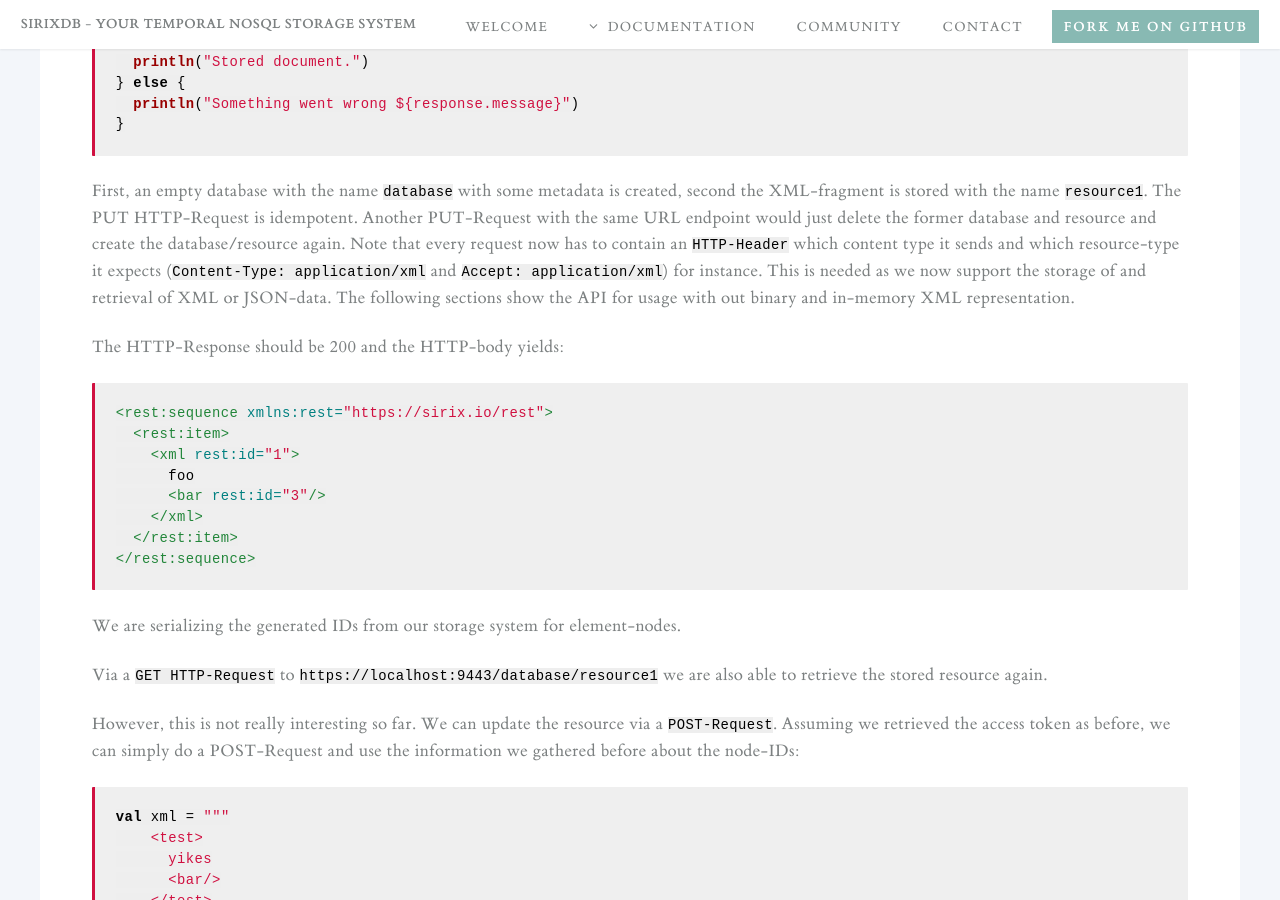
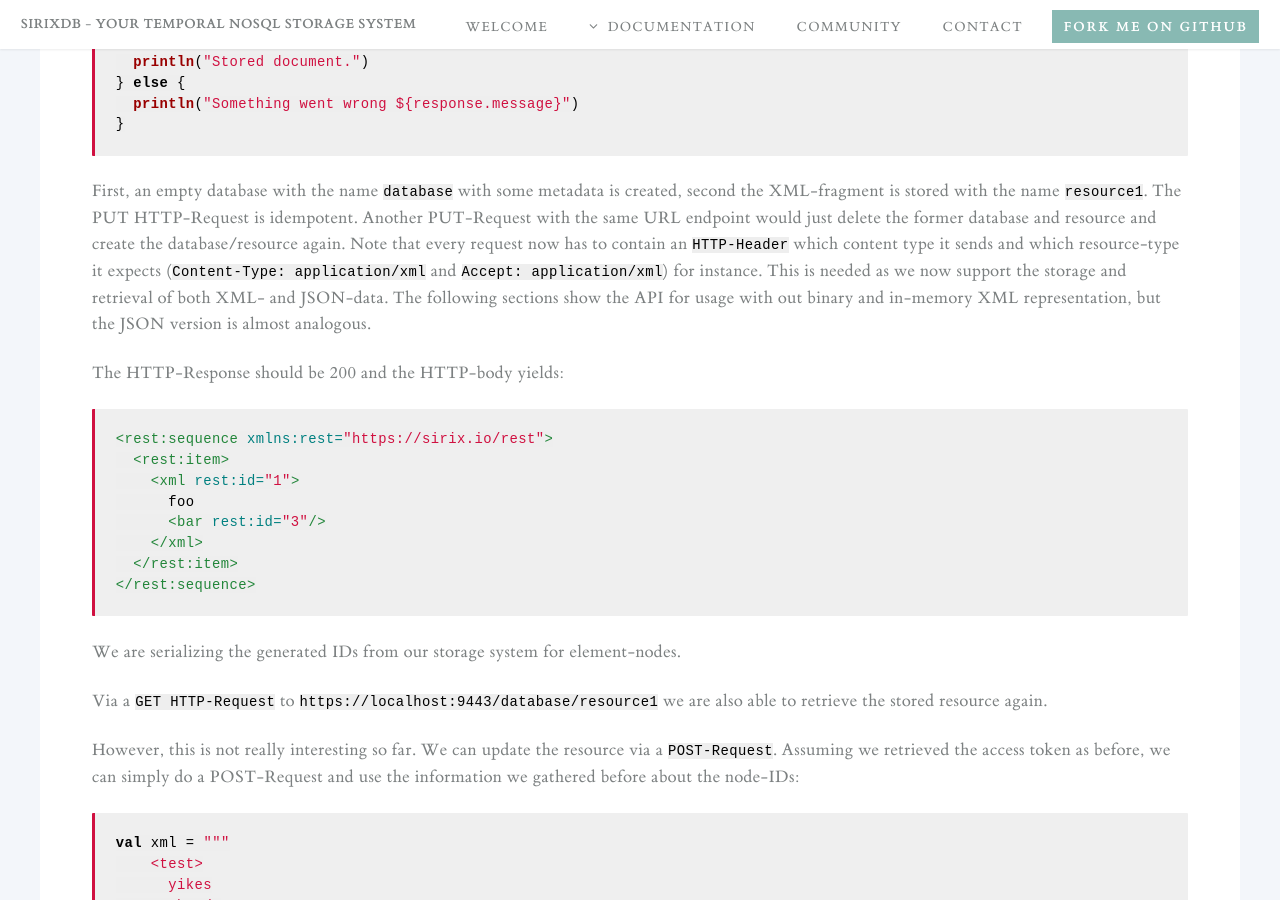
Before and after one commit to sirixdb/sirixdb.github.io, a Jekyll site: the page built from rest-api.md, in a window 1280 px wide and 900 px high, scrolled down 1747 px. Built offline with Jekyll 4.4.1, drawn with Linux system fonts in a browser that asks for light colours; our own code applies the rules of GitHub Pages for plain Markdown files.

Commit message:
Update rest-api.md

````diff
--- a/rest-api.md
+++ b/rest-api.md
@@ -60,7 +60,7 @@ if (200 == response.statusCode()) {
   println("Something went wrong ${response.message}")
 }
 ```
-First, an empty database with the name `database` with some metadata is created, second the XML-fragment is stored with the name `resource1`. The PUT HTTP-Request is idempotent. Another PUT-Request with the same URL endpoint would just delete the former database and resource and create the database/resource again. Note that every request now has to contain an `HTTP-Header` which content type it sends and which resource-type it expects (`Content-Type: application/xml` and `Accept: application/xml`) for instance. This is needed as we now support the storage of and retrieval of XML or JSON-data. The following sections show the API for usage with out binary and in-memory XML representation.
+First, an empty database with the name `database` with some metadata is created, second the XML-fragment is stored with the name `resource1`. The PUT HTTP-Request is idempotent. Another PUT-Request with the same URL endpoint would just delete the former database and resource and create the database/resource again. Note that every request now has to contain an `HTTP-Header` which content type it sends and which resource-type it expects (`Content-Type: application/xml` and `Accept: application/xml`) for instance. This is needed as we now support the storage and retrieval of both XML- and JSON-data. The following sections show the API for usage with out binary and in-memory XML representation, but the JSON version is almost analogous.
 
 The HTTP-Response should be 200 and the HTTP-body yields:
 
````
